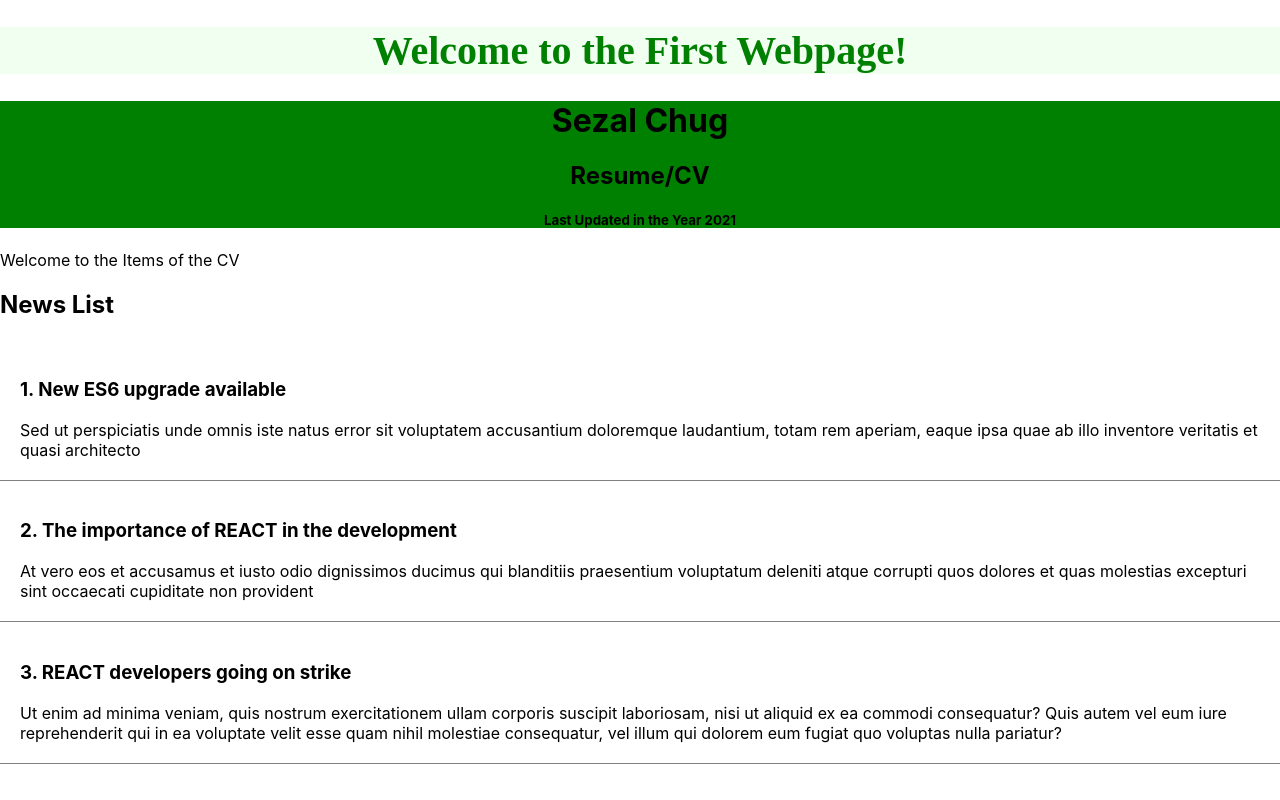
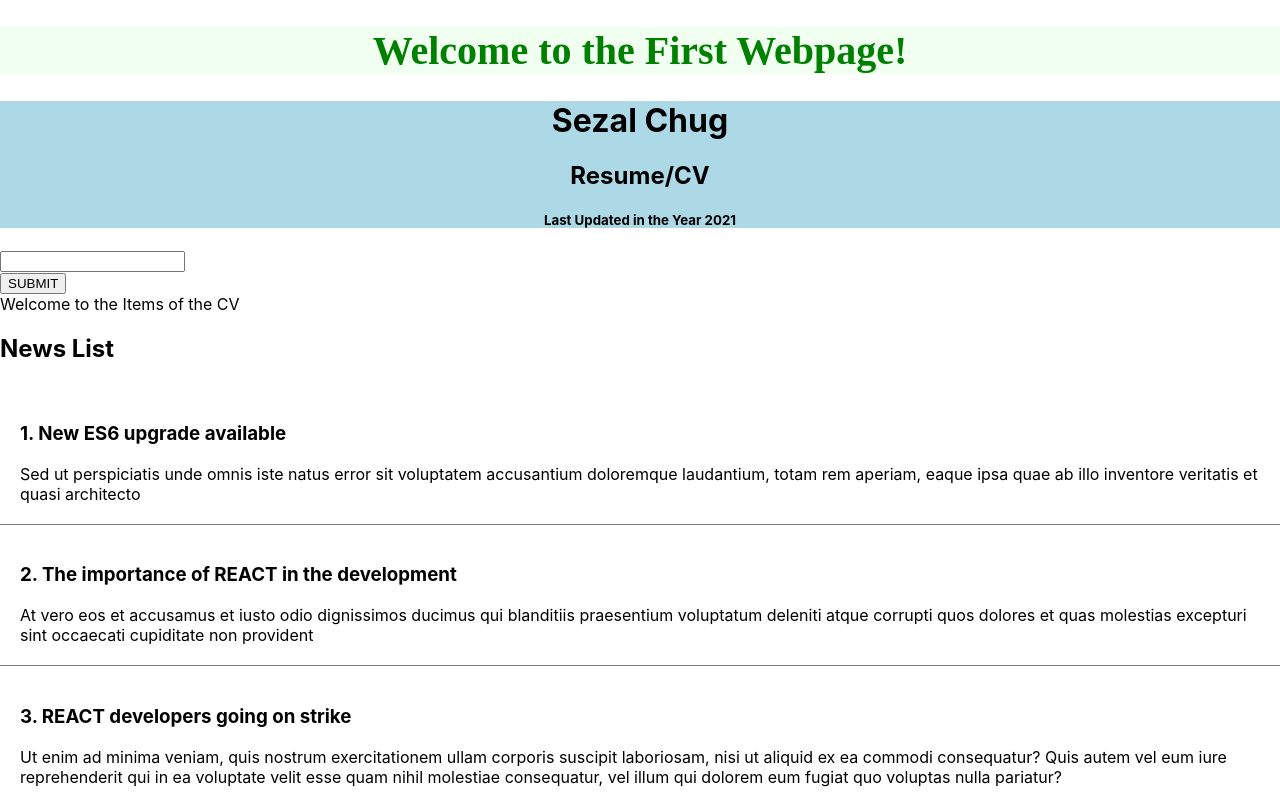
Before and after one commit to sez98/Learning-React, a React (Create React App) app: page / in a window 1280 px wide. Shown: the top 800 px of the page. Built offline with nearby package versions, Linux system fonts and the light colour scheme.

Commit message:
react children + if-else styling + inline and classname based

```diff
--- a/src/components/header.js
+++ b/src/components/header.js
@@ -4,22 +4,43 @@ import React, { Component } from 'react';
 class Header extends Component{
 
     state= {
-        active: false
+        active: false,
+        keywords: '',
+        classname: 'header'
     }
 
     getYear() {
         var date = new Date();
         return date.getFullYear();
     }
+
+    inputHandler= (event) => {
+        // const value = event.target.value === '' ? false : true;
+        const value = event.target.value === '' ? 'header' : 'filledHeader';
+
+        this.setState({
+            active: value,
+            keywords: event.target.value,
+            classname: value
+        })
+    }
+
+    printValue() {
+        console.log(this.state.keywords);
+    }
+
+
     render(){
         return (
             <>
-                <header className="header" style= {{background: `${this.state.active ? 'red' : 'green'}`}}>
+                {/* <header className="header" style= {{background: `${this.state.active ? 'yellow' : 'green'}`}}> */}
+                <header className={this.state.classname}>
                     <h1>Sezal Chug</h1>
                     <h2>Resume/CV</h2>
                     <h5>Last Updated in the Year {this.getYear()}</h5>
                 </header>
-
+                <input onChange= {this.inputHandler}/>
+                <div><button onClick= {() => this.printValue()}> SUBMIT </button></div>
             </>
         );
     }
--- a/src/styles/basestyle.css
+++ b/src/styles/basestyle.css
@@ -18,6 +18,11 @@ font-family: source-code-pro, Menlo, Monaco, Consolas, 'Courier New',
     text-align: center;
 }
 
+.filledHeader{
+    background-color: lightgreen;
+    text-align: center;
+}
+
 .welcomenote{
     color: green;
     background-color: honeydew;
```
